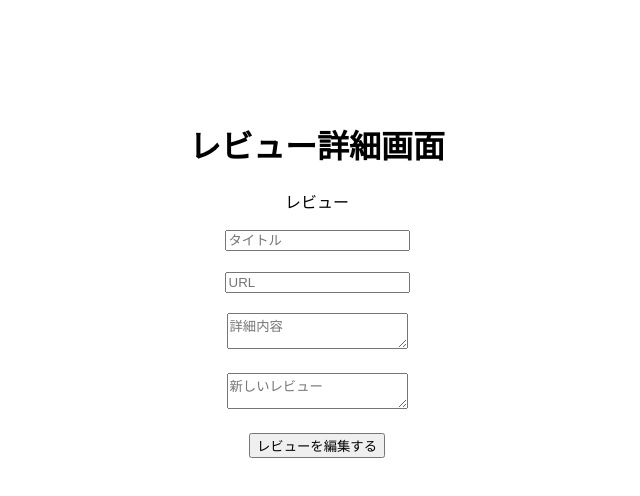
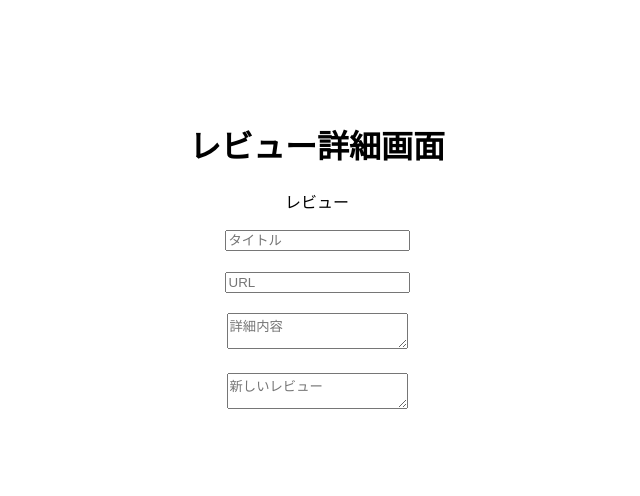
Before and after one commit to yoshiboo14/railway-react-bookreview-app, a React (Create React App) app: page /detail/1 in a window 1280 px wide. Shown: the top 496 px of the page, without its empty margins (323-963 px from the left). Built offline with nearby package versions, Linux system fonts and the light colour scheme; no server answers.

Commit message:
編集ボタンを削除(書籍一覧画面に移動)

```diff
--- a/src/DetailReview.jsx
+++ b/src/DetailReview.jsx
@@ -100,9 +100,6 @@ export const DetailReview = () => {
           />
           <br />
           <br />
-          <Link to={"/edit/" + id}>
-            <button type="button">レビューを編集する</button>
-          </Link>
         </form>
       )}
     </>
```
